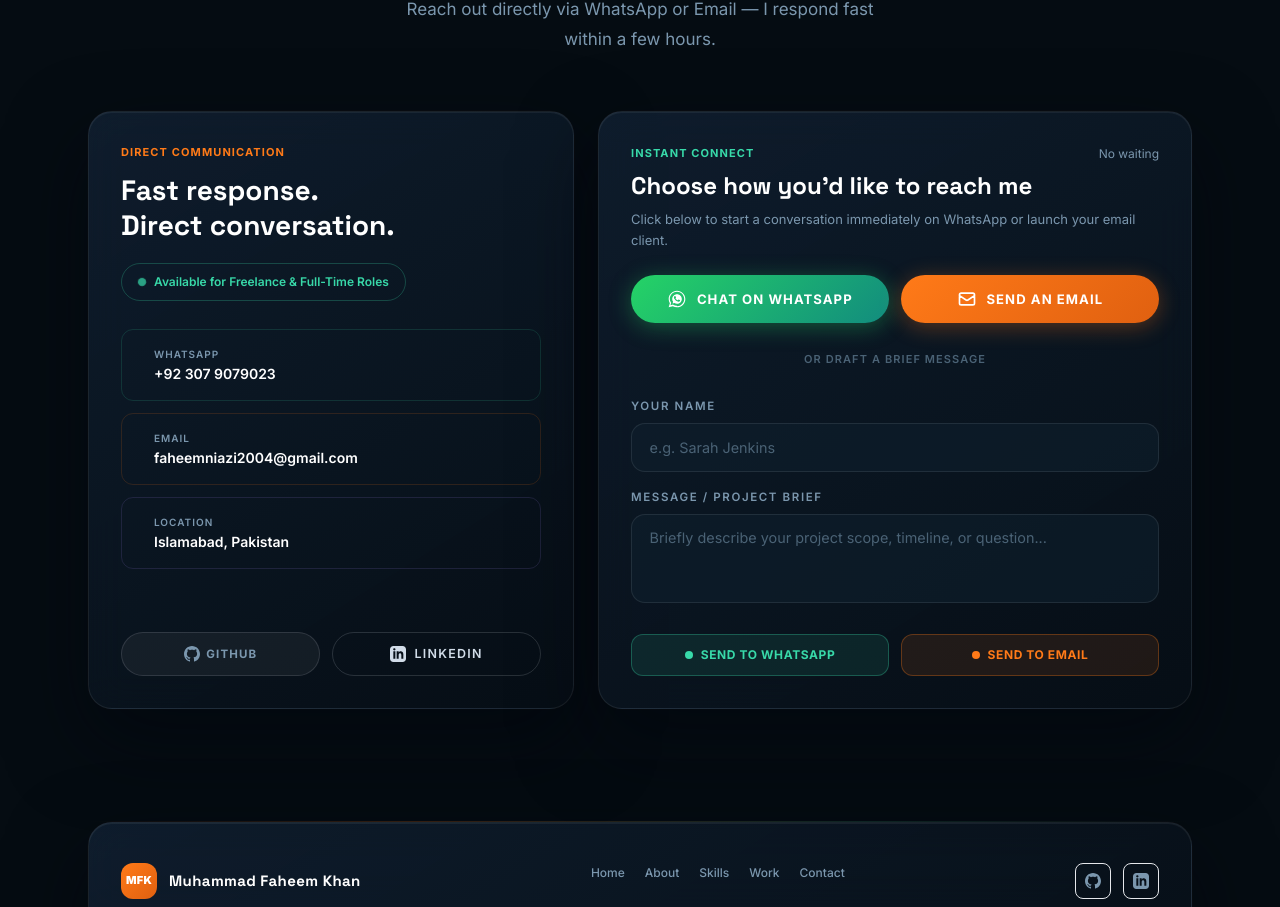
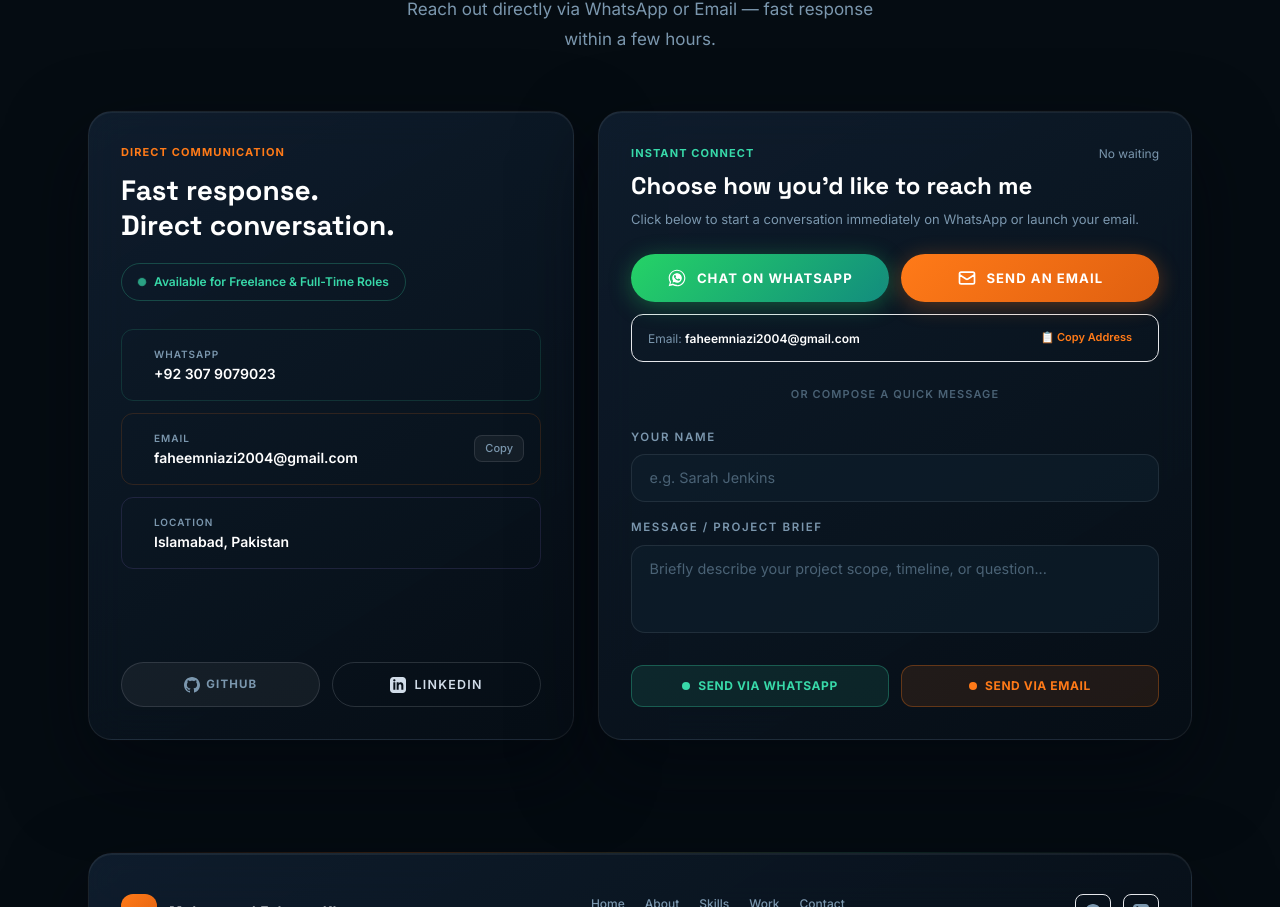
Before and after one commit to MuhammadFaheemKhan2004/my-portfolio, a React (Vite) app in the folder client/: page / in a window 1280 px wide. Shown: the part 5531-6438 px from the top of the page. Built offline with nearby package versions, Linux system fonts and the light colour scheme; no server answers.

Commit message:
fix: make Email button open Gmail web compose and copy to clipboard

```diff
--- a/client/src/components/Contact.jsx
+++ b/client/src/components/Contact.jsx
@@ -37,7 +37,7 @@ const contactInfo = [
         ),
         label: 'Email',
         value: EMAIL_ADDRESS,
-        href: `mailto:${EMAIL_ADDRESS}`,
+        href: `https://mail.google.com/mail/?view=cm&fs=1&to=${EMAIL_ADDRESS}&su=Project%20Inquiry%20-%20Portfolio`,
         color: 'text-accent',
         bg: 'bg-accent/8 border-accent/15',
     },
@@ -61,9 +61,23 @@ const Contact = () => {
     const isVisible = useIntersectionObserver(ref);
     const [name, setName] = useState('');
     const [message, setMessage] = useState('');
+    const [copied, setCopied] = useState(false);
+    const [notification, setNotification] = useState(null);
+
+    const showNotification = (msg) => {
+        setNotification(msg);
+        setTimeout(() => setNotification(null), 4000);
+    };
+
+    const copyEmailAddress = () => {
+        navigator.clipboard.writeText(EMAIL_ADDRESS);
+        setCopied(true);
+        showNotification('✓ Email address copied: ' + EMAIL_ADDRESS);
+        setTimeout(() => setCopied(false), 3000);
+    };
 
     const handleWhatsAppSend = (e) => {
-        e.preventDefault();
+        if (e) e.preventDefault();
         const greeting = name.trim() ? `Hi Faheem, I'm ${name.trim()}.` : 'Hi Faheem,';
         const body = message.trim() ? ` ${message.trim()}` : " I'd like to discuss a project with you.";
         const fullText = `${greeting}${body}`;
@@ -72,13 +86,21 @@ const Contact = () => {
     };
 
     const handleEmailSend = (e) => {
-        e.preventDefault();
+        if (e) e.preventDefault();
         const subject = name.trim() ? `Project Inquiry from ${name.trim()}` : 'Project Inquiry - Portfolio';
         const body = message.trim()
             ? `Hi Faheem,\n\n${message.trim()}\n\nBest regards,\n${name.trim() || 'A potential client'}`
             : `Hi Faheem,\n\nI'd like to discuss a project with you.\n\nBest regards,\n${name.trim() || 'A potential client'}`;
-        const url = `mailto:${EMAIL_ADDRESS}?subject=${encodeURIComponent(subject)}&body=${encodeURIComponent(body)}`;
-        window.location.href = url;
+
+        // 1. Copy to clipboard so user always has it guaranteed
+        navigator.clipboard.writeText(EMAIL_ADDRESS);
+        setCopied(true);
+        showNotification(`✓ Opening Gmail compose... (${EMAIL_ADDRESS} copied to clipboard)`);
+        setTimeout(() => setCopied(false), 3500);
+
+        // 2. Open Gmail Web Compose (works on every device/browser without needing desktop Outlook configured)
+        const gmailUrl = `https://mail.google.com/mail/?view=cm&fs=1&to=${EMAIL_ADDRESS}&su=${encodeURIComponent(subject)}&body=${encodeURIComponent(body)}`;
+        window.open(gmailUrl, '_blank', 'noopener,noreferrer');
     };
 
     return (
@@ -98,7 +120,7 @@ const Contact = () => {
                             <span className="shimmer-text">something exceptional.</span>
                         </h2>
                         <p className="section-subtitle mx-auto mt-4 max-w-lg">
-                            Reach out directly via WhatsApp or Email — I respond fast within a few hours.
+                            Reach out directly via WhatsApp or Email — fast response within a few hours.
                         </p>
                     </motion.div>
 
@@ -125,13 +147,13 @@ const Contact = () => {
                                             className={`flex items-center gap-4 rounded-xl border p-4 ${c.bg}`}
                                         >
                                             <span className={`shrink-0 ${c.color}`}>{c.icon}</span>
-                                            <div className="min-w-0">
+                                            <div className="min-w-0 flex-1">
                                                 <p className="text-[10px] font-semibold uppercase tracking-widest text-[#7b97ae]">{c.label}</p>
                                                 {c.href ? (
                                                     <a
                                                         href={c.href}
-                                                        target={c.href.startsWith('http') ? '_blank' : undefined}
-                                                        rel={c.href.startsWith('http') ? 'noopener noreferrer' : undefined}
+                                                        target="_blank"
+                                                        rel="noopener noreferrer"
                                                         className={`block truncate text-sm font-semibold text-white transition hover:${c.color} mt-0.5`}
                                                     >
                                                         {c.value}
@@ -140,6 +162,16 @@ const Contact = () => {
                                                     <p className="mt-0.5 text-sm font-semibold text-white">{c.value}</p>
                                                 )}
                                             </div>
+                                            {c.label === 'Email' && (
+                                                <button
+                                                    type="button"
+                                                    onClick={copyEmailAddress}
+                                                    className="rounded-lg border border-white/10 bg-white/5 px-2.5 py-1 text-[11px] font-medium text-[#7b97ae] transition hover:border-accent hover:text-accent"
+                                                    aria-label="Copy email"
+                                                >
+                                                    {copied ? '✓ Copied' : 'Copy'}
+                                                </button>
+                                            )}
                                         </div>
                                     ))}
                                 </div>
@@ -185,8 +217,21 @@ const Contact = () => {
                                     Choose how you'd like to reach me
                                 </h3>
                                 <p className="mt-2 text-[13px] leading-relaxed text-[#7b97ae]">
-                                    Click below to start a conversation immediately on WhatsApp or launch your email client.
+                                    Click below to start a conversation immediately on WhatsApp or launch your email.
                                 </p>
+
+                                {/* Notification banner */}
+                                {notification && (
+                                    <div className="mt-4 rounded-xl border border-mint/30 bg-mint/10 p-3 text-[12px] font-medium text-mint flex items-center justify-between">
+                                        <span>{notification}</span>
+                                        <a
+                                            href={`mailto:${EMAIL_ADDRESS}?subject=Project%20Inquiry`}
+                                            className="text-[11px] text-white underline ml-2 shrink-0 hover:text-mint"
+                                        >
+                                            Open Mail App
+                                        </a>
+                                    </div>
+                                )}
 
                                 {/* The 2 Primary Direct Action Buttons */}
                                 <div className="mt-6 grid gap-3 sm:grid-cols-2">
@@ -204,23 +249,38 @@ const Contact = () => {
                                         Chat on WhatsApp
                                     </a>
 
-                                    {/* Email Direct Button */}
-                                    <a
-                                        href={`mailto:${EMAIL_ADDRESS}?subject=${encodeURIComponent("Project Inquiry - Portfolio")}`}
-                                        className="btn-email-action w-full"
+                                    {/* Email Direct Button — Guaranteed action (opens Gmail + copies email) */}
+                                    <button
+                                        type="button"
+                                        onClick={handleEmailSend}
+                                        className="btn-email-action w-full cursor-pointer"
                                     >
                                         <svg className="h-5 w-5 shrink-0" fill="none" stroke="currentColor" viewBox="0 0 24 24" strokeWidth={2}>
                                             <path strokeLinecap="round" strokeLinejoin="round" d="M3 8l7.89 5.26a2 2 0 002.22 0L21 8M5 19h14a2 2 0 002-2V7a2 2 0 00-2-2H5a2 2 0 00-2 2v10a2 2 0 002 2z" />
                                         </svg>
                                         Send an Email
-                                    </a>
+                                    </button>
+                                </div>
+
+                                {/* Direct email address & Copy button */}
+                                <div className="mt-3 flex flex-wrap items-center justify-between gap-2 rounded-xl bg-white/4 border border-white/6 px-4 py-2.5 text-[12px]">
+                                    <span className="text-[#7b97ae]">
+                                        Email: <span className="font-semibold text-white select-all">{EMAIL_ADDRESS}</span>
+                                    </span>
+                                    <button
+                                        type="button"
+                                        onClick={copyEmailAddress}
+                                        className="inline-flex items-center gap-1 rounded-md bg-white/8 px-2.5 py-1 text-[11px] font-semibold text-accent transition hover:bg-white/15"
+                                    >
+                                        {copied ? '✓ Copied to clipboard' : '📋 Copy Address'}
+                                    </button>
                                 </div>
 
                                 {/* Divider */}
-                                <div className="my-7 flex items-center gap-3">
+                                <div className="my-6 flex items-center gap-3">
                                     <span className="h-px flex-1 bg-white/8" />
                                     <span className="text-[11px] font-semibold uppercase tracking-widest text-[#4a6275]">
-                                        Or draft a brief message
+                                        Or compose a quick message
                                     </span>
                                     <span className="h-px flex-1 bg-white/8" />
                                 </div>
@@ -257,18 +317,18 @@ const Contact = () => {
                                 <button
                                     type="button"
                                     onClick={handleWhatsAppSend}
-                                    className="flex-1 inline-flex items-center justify-center gap-2 rounded-xl border border-mint/30 bg-mint/10 py-3 text-xs font-bold uppercase tracking-wider text-mint transition-all duration-200 hover:bg-mint/20 hover:border-mint/60"
+                                    className="flex-1 inline-flex items-center justify-center gap-2 rounded-xl border border-mint/30 bg-mint/10 py-3 text-xs font-bold uppercase tracking-wider text-mint transition-all duration-200 hover:bg-mint/20 hover:border-mint/60 cursor-pointer"
                                 >
                                     <span className="h-2 w-2 rounded-full bg-mint" />
-                                    Send to WhatsApp
+                                    Send via WhatsApp
                                 </button>
                                 <button
                                     type="button"
                                     onClick={handleEmailSend}
-                                    className="flex-1 inline-flex items-center justify-center gap-2 rounded-xl border border-accent/30 bg-accent/10 py-3 text-xs font-bold uppercase tracking-wider text-accent transition-all duration-200 hover:bg-accent/20 hover:border-accent/60"
+                                    className="flex-1 inline-flex items-center justify-center gap-2 rounded-xl border border-accent/30 bg-accent/10 py-3 text-xs font-bold uppercase tracking-wider text-accent transition-all duration-200 hover:bg-accent/20 hover:border-accent/60 cursor-pointer"
                                 >
                                     <span className="h-2 w-2 rounded-full bg-accent" />
-                                    Send to Email
+                                    Send via Email
                                 </button>
                             </div>
                         </motion.div>
```
